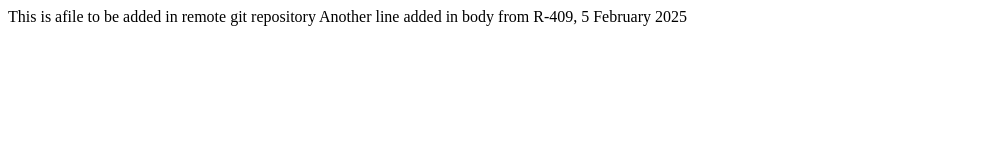
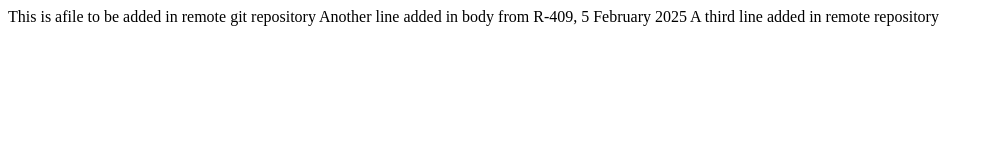
Before and after one commit to dummyaub/IP, a plain HTML site: page index.htm in a window 1280 px wide. Shown: the whole page, without its empty margins (0-993 px from the left). Drawn offline with Linux system fonts and the light colour scheme.

Commit message:
Line added from github

```diff
--- a/index.htm
+++ b/index.htm
@@ -5,6 +5,7 @@
 <body>
 This is afile to be added in remote git repository
 Another line added in body from R-409, 5 February 2025
+A third line added in remote repository
 </body>
 
 </html>
```
